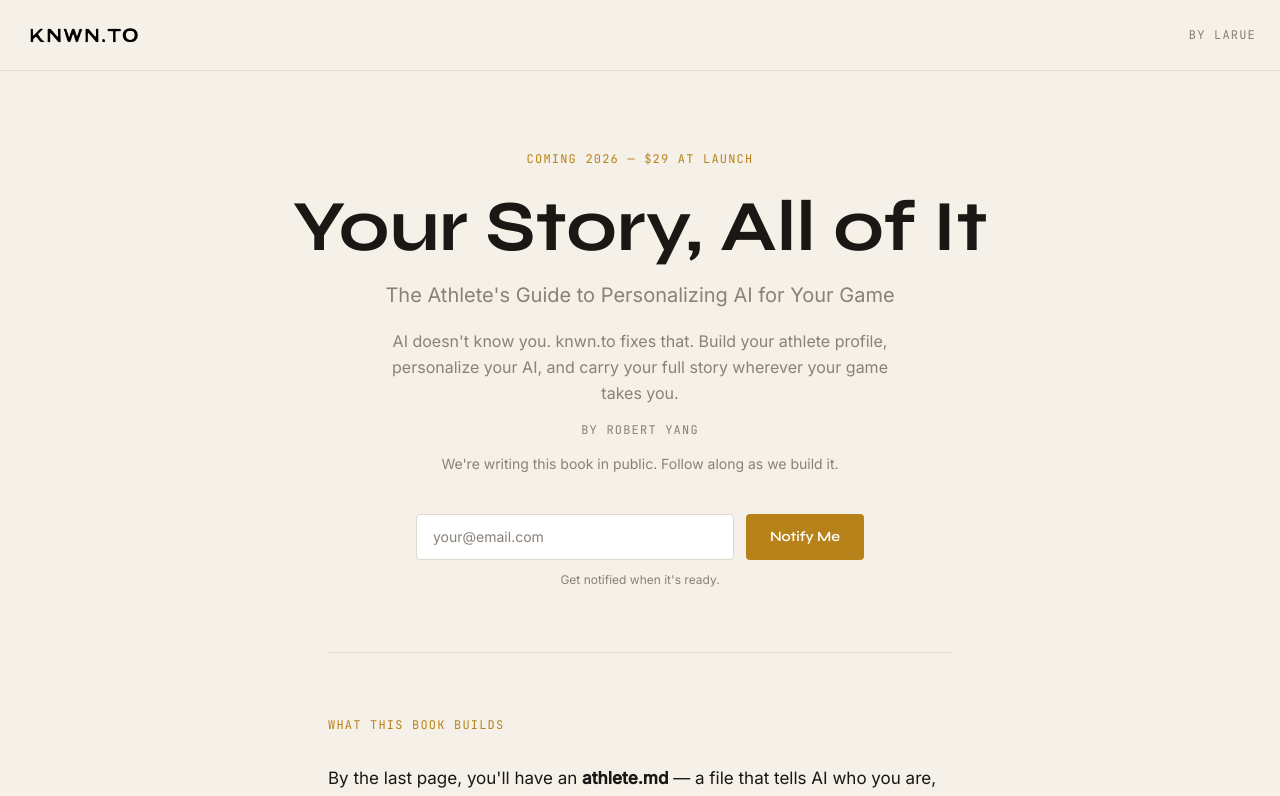
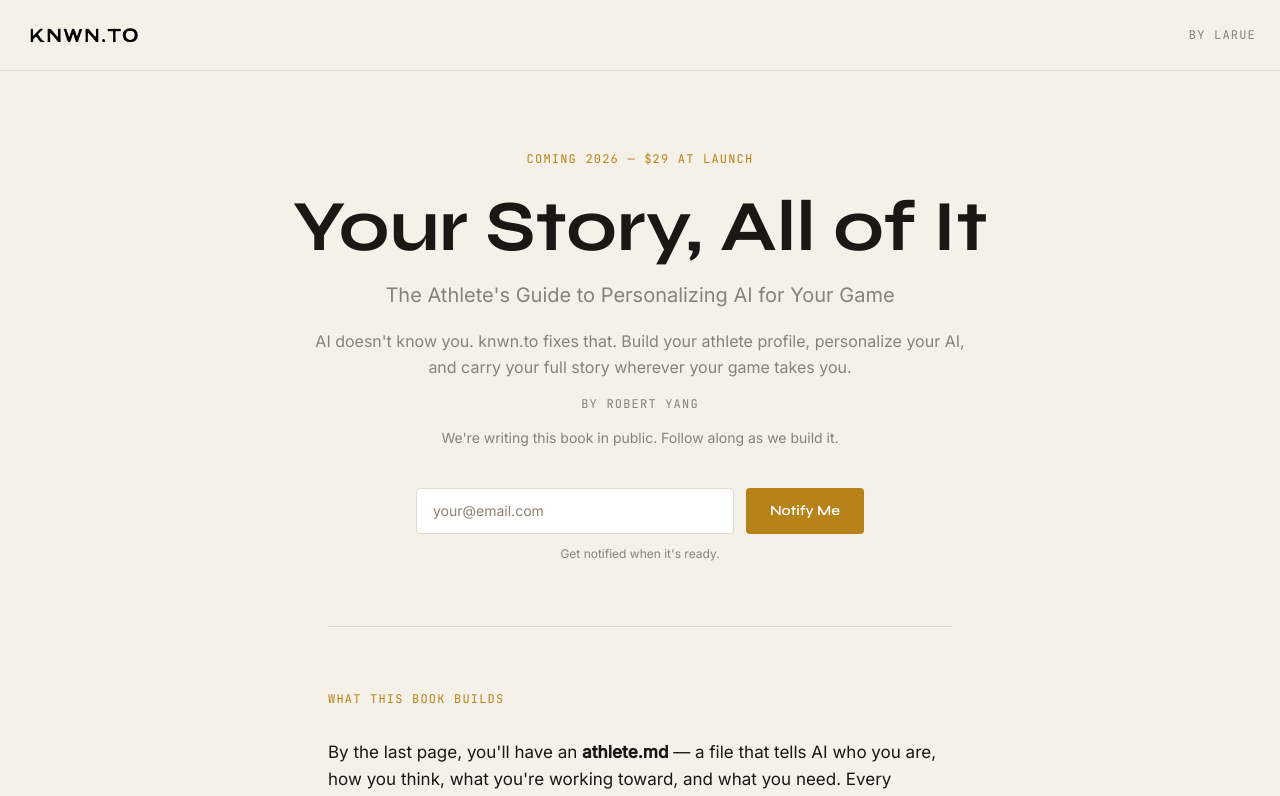
Before and after one commit to larueagent/knwn.to, a Next.js app: page /book in a window 1280 px wide. Shown: the top 796 px of the page. Built offline with nearby package versions, Linux system fonts and the light colour scheme.

Commit message:
fix: widen hero and CTA paragraphs to eliminate widows

```diff
--- a/app/book/page.tsx
+++ b/app/book/page.tsx
@@ -119,7 +119,7 @@ export default function BookPage() {
         <p className="font-inter text-xl text-[#8A8178] max-w-xl mb-4 leading-relaxed">
           The Athlete&apos;s Guide to Personalizing AI for Your Game
         </p>
-        <p className="font-inter text-base text-[#8A8178] max-w-lg mb-4 leading-relaxed">
+        <p className="font-inter text-base text-[#8A8178] max-w-2xl mb-4 leading-relaxed">
           AI doesn&apos;t know you. knwn.to fixes that. Build your athlete
           profile, personalize your AI, and carry your full story wherever your
           game takes you.
@@ -365,8 +365,8 @@ Last updated: [date]
 [Sport, position, level, years competing, what the sport means to you]
 
 ## Performance Profile
-[What locked in feels like in your body. What tight feels like.\
-Your warning signs before performance dips. What tends to derail you.\
+[What locked in feels like in your body. What tight feels like.
+Your warning signs before performance dips. What tends to derail you.
 What you do well under pressure.]
 
 ## Mental Performance Patterns
```
